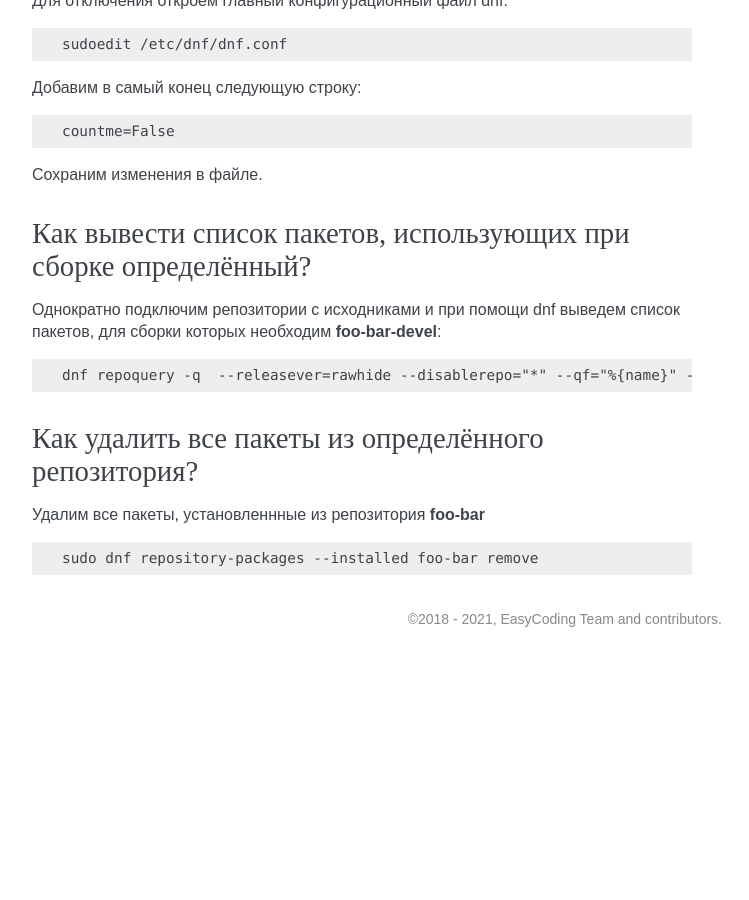
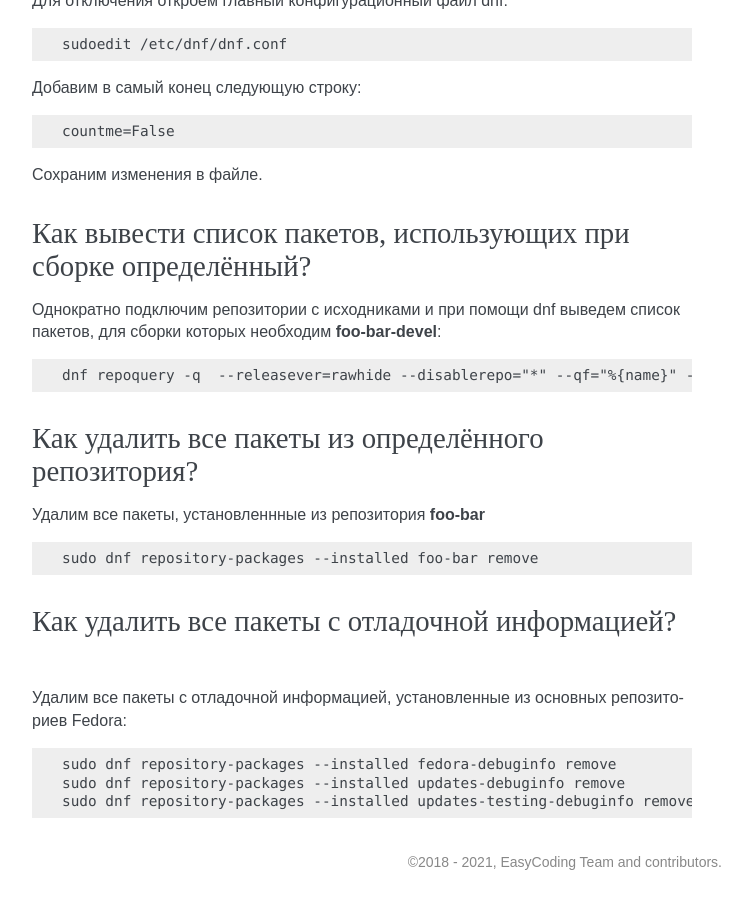
Before and after one commit to RussianFedora/FAQ, a Sphinx documentation site: the page built from source/package-manager.rst, in a window 1280 px wide and 900 px high, scrolled down 21336 px. Shown: the whole window, without its empty margins (388-1137 px from the left). Built offline with Sphinx 7.4.7, drawn with Linux system fonts in a browser that asks for light colours; comment, search, counter and statistics services are not loaded; before the commit the page ends 21993 px from its top, so only the background shows below that; some of the changed text lies outside the part shown.

Commit message:
Added question about removing all installed debuginfo packages.

```diff
--- a/source/package-manager.rst
+++ b/source/package-manager.rst
@@ -1255,3 +1255,17 @@ Dnf автоматически удаляет зависимости, не ну
 .. code-block:: text
 
     sudo dnf repository-packages --installed foo-bar remove
+
+.. index:: rpm, dnf, package, remove, debug, debuginfo
+.. _dnf-remove-debuginfo:
+
+Как удалить все пакеты с отладочной информацией?
+====================================================
+
+Удалим все пакеты с отладочной информацией, установленные из основных репозиториев Fedora:
+
+.. code-block:: text
+
+    sudo dnf repository-packages --installed fedora-debuginfo remove
+    sudo dnf repository-packages --installed updates-debuginfo remove
+    sudo dnf repository-packages --installed updates-testing-debuginfo remove
```
